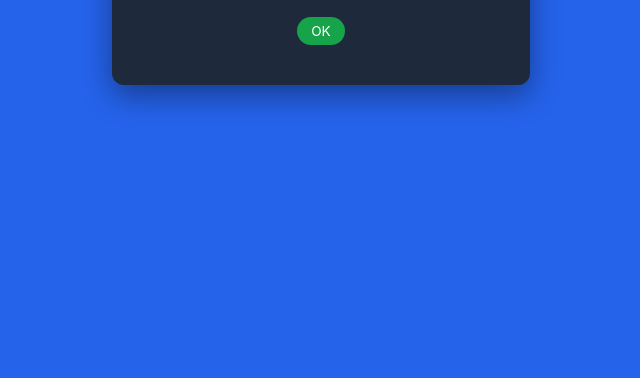
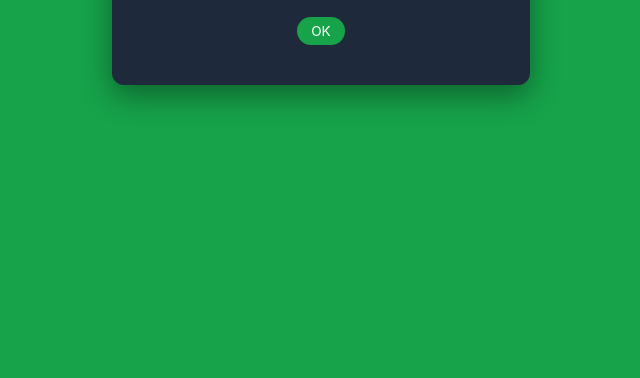
Before and after one commit to monthawit/test-portainer-01, a plain HTML site: page index.html in a window 1280 px wide. Shown: the part 422-800 px from the top of the page, without its empty margins (319-959 px from the left). Drawn offline with Linux system fonts and the light colour scheme.

Commit message:
Change background color to green
Co-Authored-By: Claude Sonnet 5 <noreply@anthropic.com>

```diff
--- a/index.html
+++ b/index.html
@@ -8,7 +8,7 @@
   body {
     margin: 0;
     font-family: -apple-system, BlinkMacSystemFont, "Segoe UI", Roboto, sans-serif;
-    background: #2563eb;
+    background: #16a34a;
     color: #e2e8f0;
     display: flex;
     align-items: center;
```
